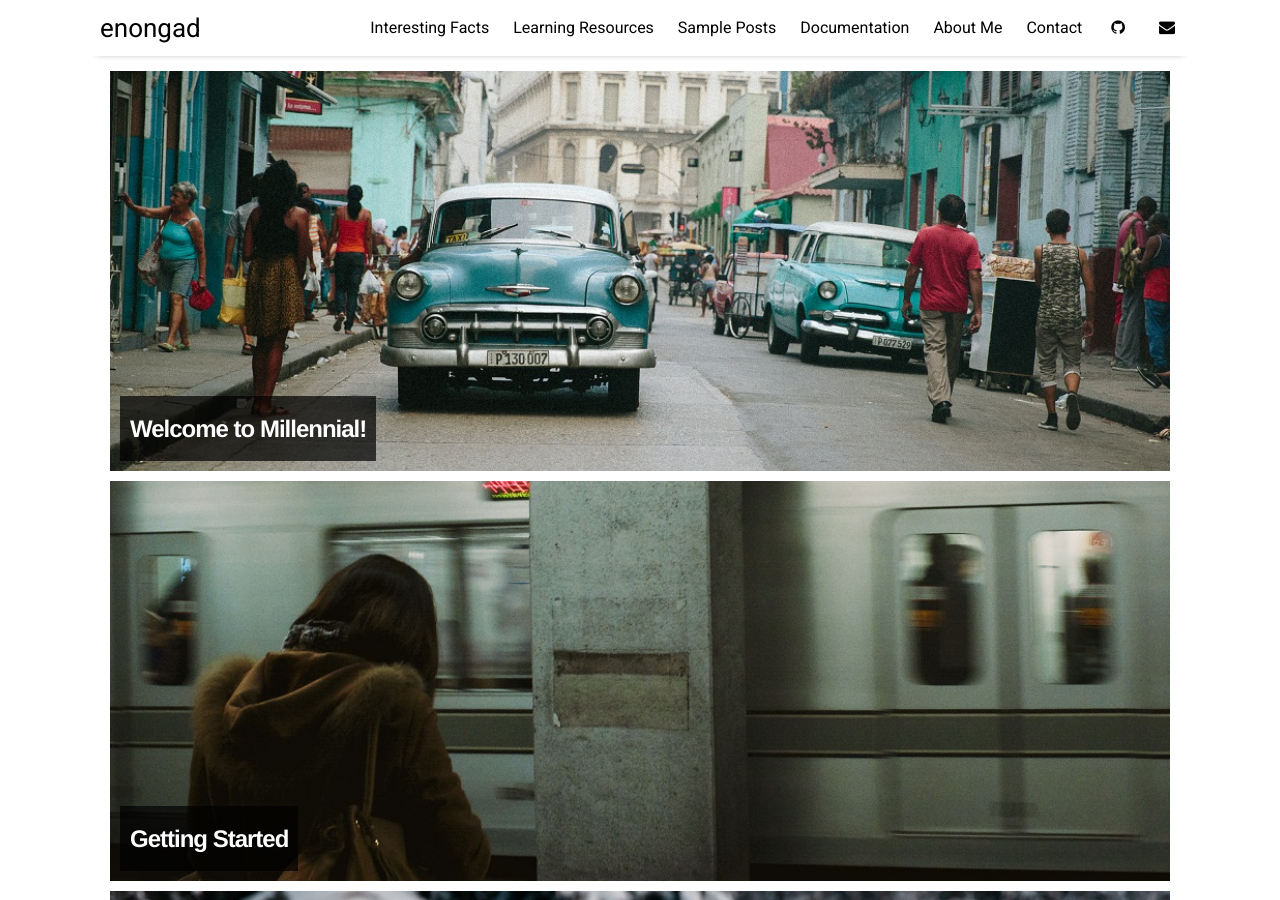
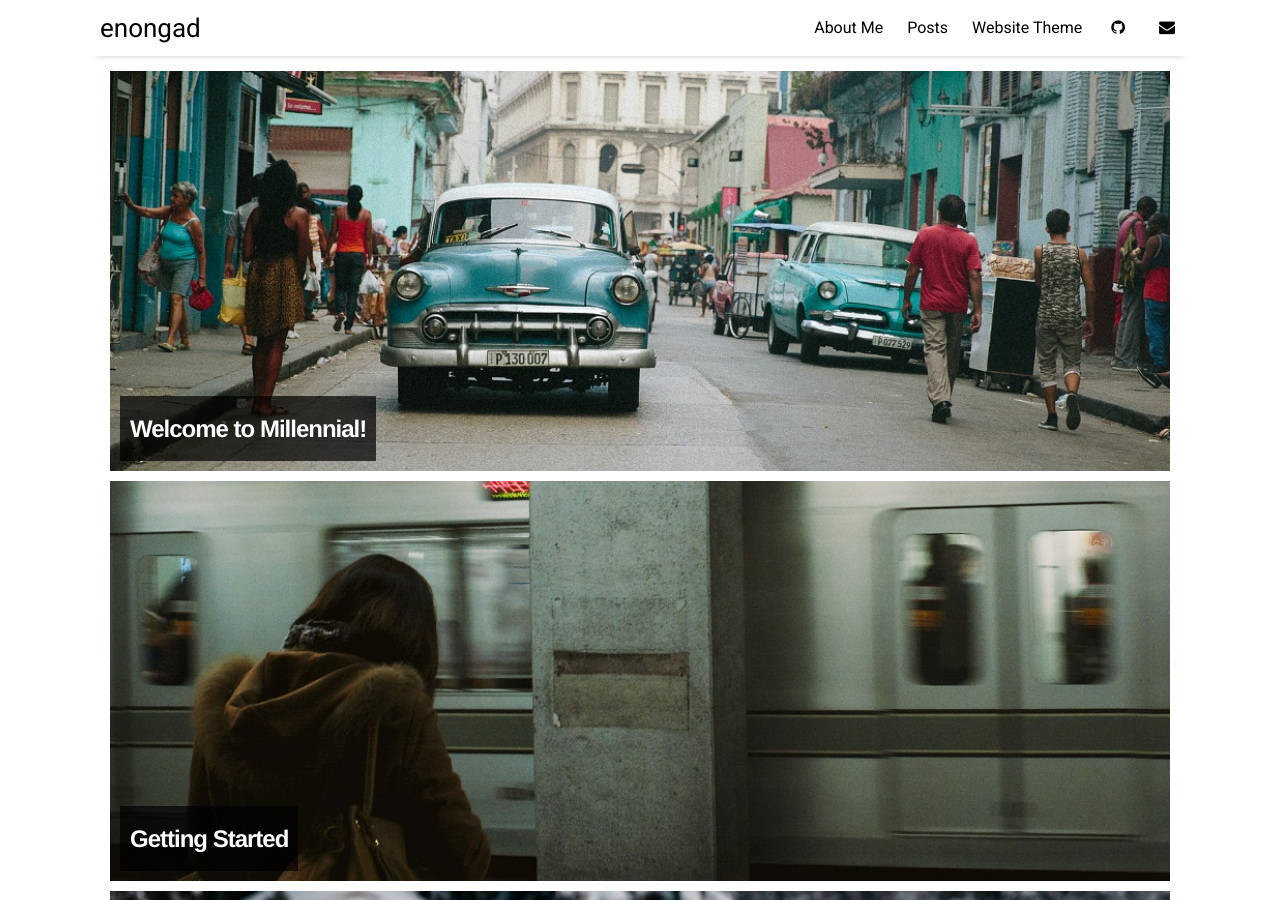
Before and after one commit to enongad/enongad.github.io, a Jekyll site: the page built from index.html, in a window 1280 px wide and 900 px high. Built offline with Jekyll 4.4.1, drawn with Linux system fonts in a browser that asks for light colours; nearby versions of some CDN libraries; the list of posts is cut into pages by our own code.

Commit message:
update pages

```diff
--- a/_data/settings.yml
+++ b/_data/settings.yml
@@ -3,15 +3,15 @@ disqus:
   comments: false
   disqus_shortname: 'millennial-3'
 
-google-ID: 'UA-112060364-2'
+#google-ID: 'UA-112060364-2'
 
 menu:
-- {name: 'Interesting Facts', folder: 'pages', file: 'facts.html'}
-- {name: 'Learning Resources', folder: 'pages', file: 'resources.html'}
-- {name: 'Sample Posts', folder: 'pages', file: 'sample-posts.html'}
-- {name: 'Documentation', folder: 'pages', file: 'documentation.html'}
 - {name: 'About Me', folder: 'pages', file: 'about.html'}
-- {name: 'Contact', folder: 'pages', file: 'contact.html'}
+# - {name: 'Interesting Facts', folder: 'pages', file: 'facts.html'}
+# - {name: 'Learning Resources', folder: 'pages', file: 'resources.html'}
+- {name: 'Posts', folder: 'pages', file: 'sample-posts.html'}
+- {name: 'Website Theme', folder: 'pages', file: 'documentation.html'}
+# - {name: 'Contact', folder: 'pages', file: 'contact.html'}
 
 # Available social icons are powered by Font Awesome, so you can use any icon that they offer
 social:
```
